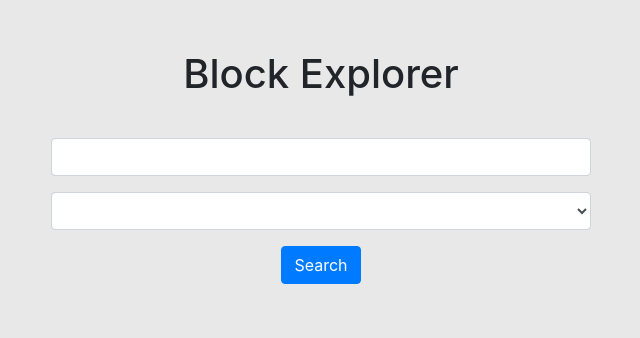
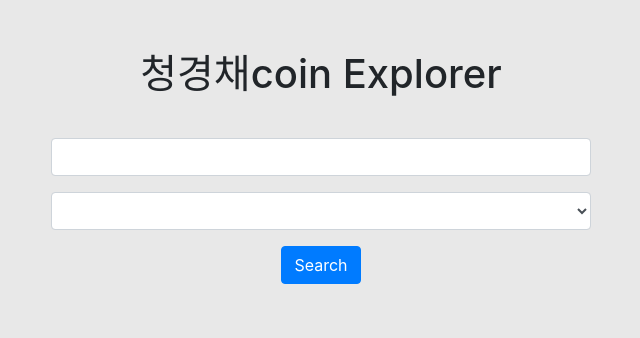
Before and after one commit to namgungseok12/BCprograms, a website: page blockchain/dev/frontend/index.html in a window 1280 px wide. Shown: the whole page, without its empty margins (319-959 px from the left). Drawn offline with nearby package versions, Linux system fonts and the light colour scheme.

Commit message:
청경채로 수정

```diff
--- a/blockchain/dev/frontend/index.html
+++ b/blockchain/dev/frontend/index.html
@@ -2,7 +2,7 @@
 <html>
 
 <head>
-	<title>Block Explorer</title>
+	<title>청경채 코인 Explorer</title>
 	<script src="https://ajax.googleapis.com/ajax/libs/angularjs/1.5.6/angular.min.js"></script>
 	<script src="https://code.jquery.com/jquery-3.3.1.min.js" integrity="sha256-FgpCb/KJQlLNfOu91ta32o/NMZxltwRo8QtmkMRdAu8=" crossorigin="anonymous"></script>
 	<script src="https://maxcdn.bootstrapcdn.com/bootstrap/3.3.7/js/bootstrap.min.js" integrity="sha384-Tc5IQib027qvyjSMfHjOMaLkfuWVxZxUPnCJA7l2mCWNIpG9mGCD8wGNIcPD7Txa" crossorigin="anonymous"></script>
@@ -13,7 +13,7 @@
 	<div class="container" ng-controller="MainController">
 		<div class="row">
 			<div class="col-md-8 offset-md-2">
-				<h1 id="page-title">Block Explorer</h1>
+				<h1 id="page-title">청경채coin Explorer</h1>
 			</div>
 		</div>
 		<div class="row">
```
